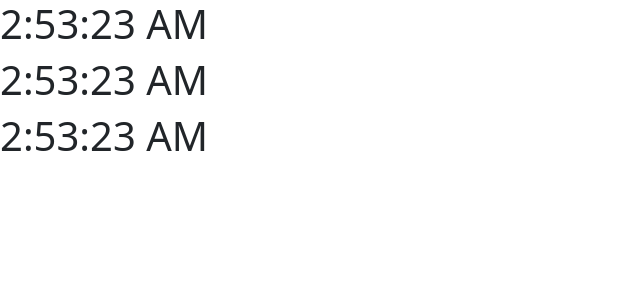
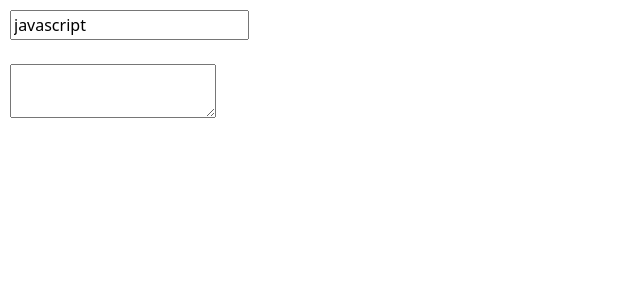
Before and after one commit to enamul58/React-JS-Fundamentals, a React (Create React App) app in the folder reactexercise/: page / in a window 1280 px wide. Shown: the top 300 px of the page, without its empty margins (0-640 px from the left). Built offline with nearby package versions, Linux system fonts and the light colour scheme.

Commit message:
basic form validation

```diff
--- a/reactexercise/src/App.js
+++ b/reactexercise/src/App.js
@@ -10,6 +10,7 @@ import CounterApp from "./components/Assigment_2_Counter_App/CounterApp";
 import Clock from "./components/Clock/Clock";
 import ClockTwo from "./components/Clock_2/ClockTwo";
 import ClockList from "./components/Clock_2/ClockList";
+import Form from "./components/Form/Form";
 
 function App() {
   const ary = [1, 2, 3];
@@ -26,14 +27,14 @@ function App() {
         </Card.Body>
       </Card>
       <Count /> */}
-
       {/* <Conditional_Rendering></Conditional_Rendering> */}
       {/* <Event_Handler_Class /> */}
       {/* <CountWithOutHook></CountWithOutHook>
       <CountWithHook></CountWithHook> */}
       {/* <Clock local="bn-BD"></Clock> */}
       {/* <ClockTwo></ClockTwo> */}
-      <ClockList ary={ary}></ClockList>
+      {/* <ClockList ary={ary}></ClockList> */}
+      <Form></Form>
     </>
   );
 }
--- /dev/null
+++ b/reactexercise/src/components/Form/Form.js
@@ -0,0 +1,40 @@
+import React from "react";
+
+export default class Form extends React.Component {
+  state = {
+    title: "javascript",
+  };
+
+  handleChange = (e) => {
+    if (e.target.type === "text") {
+      this.setState({ title: e.target.value });
+    } else if (e.target.type === "textarea") {
+      this.setState({ title: e.target.value });
+    } else {
+      console.log("nothing here");
+    }
+  };
+
+  render() {
+    const { title, text } = this.state;
+    return (
+      <div>
+        <form style={{ padding: 10 }}>
+          <input
+            type="text"
+            placeholder="Enter language name"
+            value={title}
+            onChange={this.handleChange}
+          />
+          <br />
+          <br />
+          <textarea
+            name=""
+            value={text}
+            onChange={this.handleChange}
+          ></textarea>
+        </form>
+      </div>
+    );
+  }
+}
```
